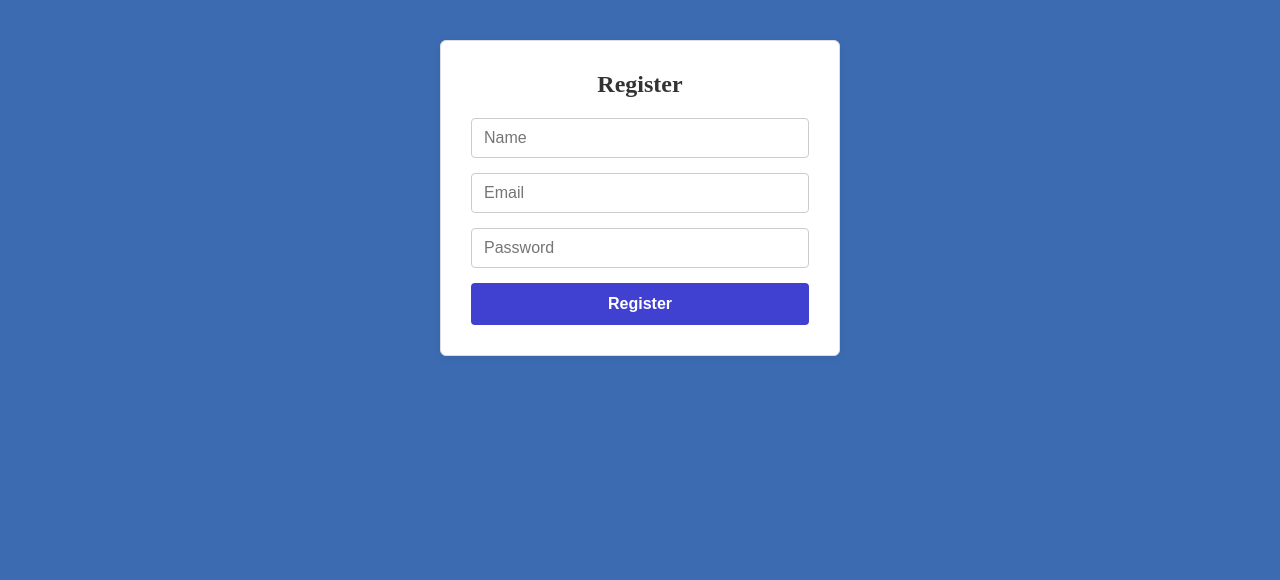
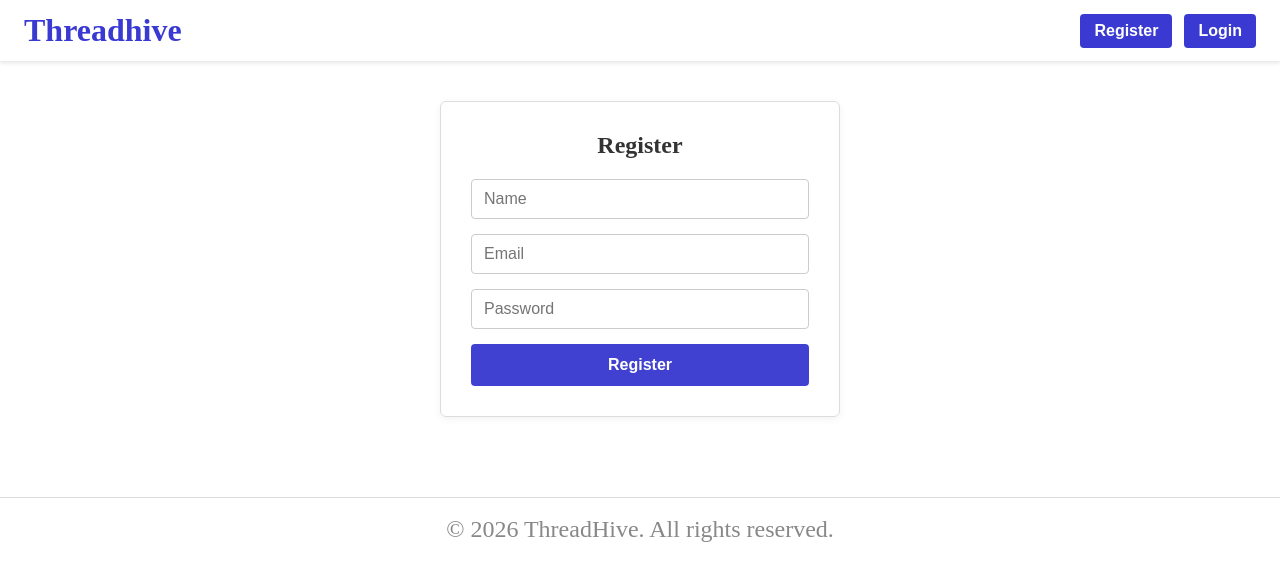
Before and after one commit to Seema-Deshpande/2026-05-02-React1, a React (Vite) app: page / in a window 1280 px wide. Shown: the top 580 px of the page. Built offline with nearby package versions, Linux system fonts and the light colour scheme.

Commit message:
Controlled page with Nav bar

```diff
--- a/src/App.css
+++ b/src/App.css
@@ -15,7 +15,6 @@ html, body {
   flex-direction: column;
   min-height: 100vh;
   width: 100vw;
-  background-color: #3c6bb1;
 }
 
 .main-center-content {
--- a/src/App.jsx
+++ b/src/App.jsx
@@ -2,17 +2,16 @@ import "./App.css"
 import { useState } from "react";
 import Register from "./pages/Auth/Register";
 import Login from "./pages/Auth/Login";
-
+import Footer from "./components/Footer/Footer";
+import Header from "./components/Header/Header";
 function App() {
   const [currentPage, setCurrentPage] = useState('register');
 
   return (
     <div className="app-layout">
-      {
-        currentPage === 'register' ?
-          <Register /> :
-          <Login />
-      }
+      <Header onNavigate={setCurrentPage}/>
+      {currentPage === 'register' ? <Register /> : <Login />}
+      <Footer />
     </div>
   );
 }
--- a/src/components/Footer/Footer.jsx
+++ b/src/components/Footer/Footer.jsx
@@ -2,3 +2,11 @@ import React from "react";
 import "./Footer.css";
 
 // Footer component
+export default function Footer() {
+    const date = new Date().getFullYear();
+  return (
+    <footer className="footer">
+      <p>&copy; {date} ThreadHive. All rights reserved.</p>
+    </footer>
+  );
+}
--- a/src/components/Header/Header.jsx
+++ b/src/components/Header/Header.jsx
@@ -3,12 +3,24 @@ import "./Header.css"
 function Header({ onNavigate }) {
   const isAuthenticated = false;
 
-   // Dummy authentication variable. Will be eventually replaced with actual authentication logic.
-   // Todo: define respective functions
-
+  // Dummy authentication variable. Will be eventually replaced with actual authentication logic.
+  // Todo: define respective functions
+  const buttons = isAuthenticated
+    ? <button> Logout </button>
+    : <>
+        <button onClick={() => onNavigate('register')}>
+        Register
+        </button>
+        <button onClick={() => onNavigate('login')}>
+          Login
+        </button>
+    </>
   return (
     <header className="header">
-      {/* Todo: Header Component */}
+      <h1 className="title"> Threadhive </h1>
+      <div className="header-right">
+        {buttons}
+      </div>
     </header>
   );
 }
```
